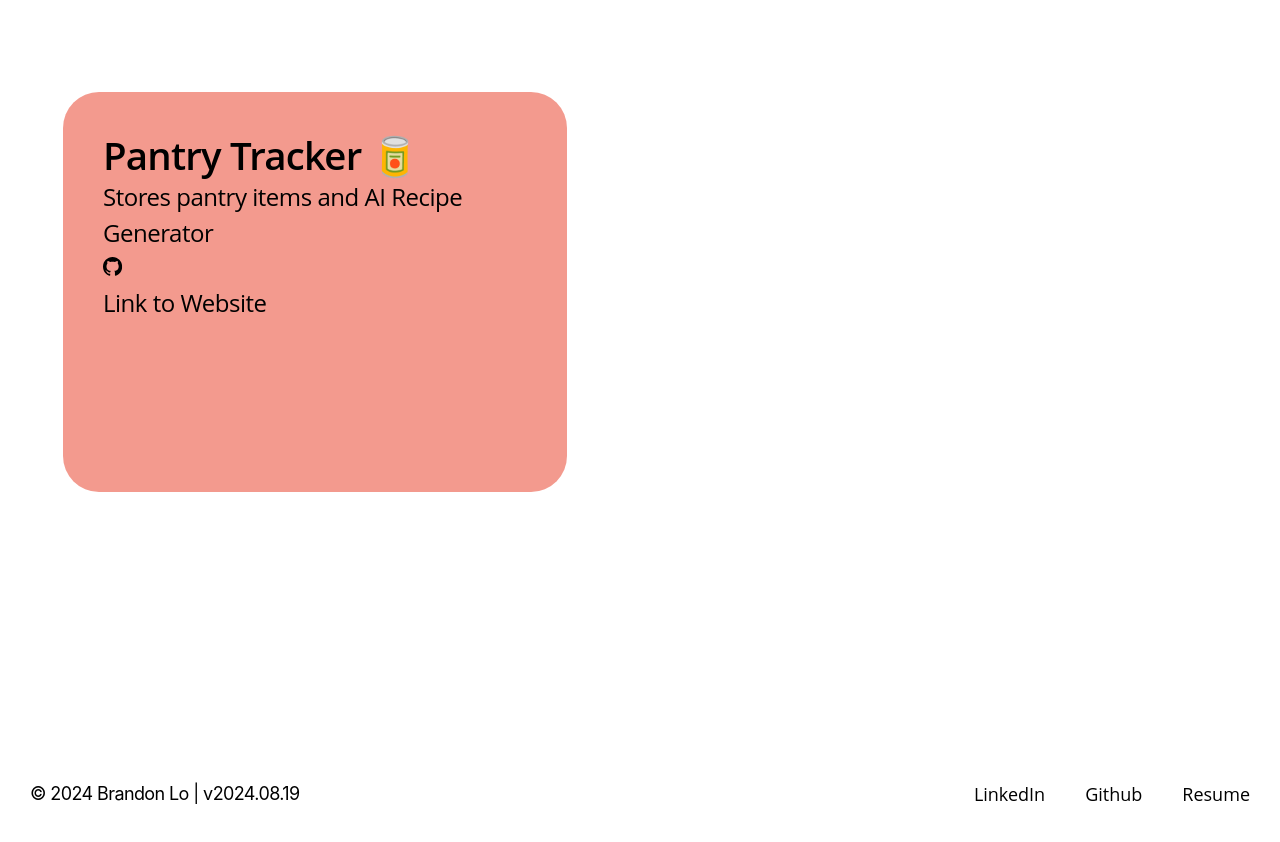
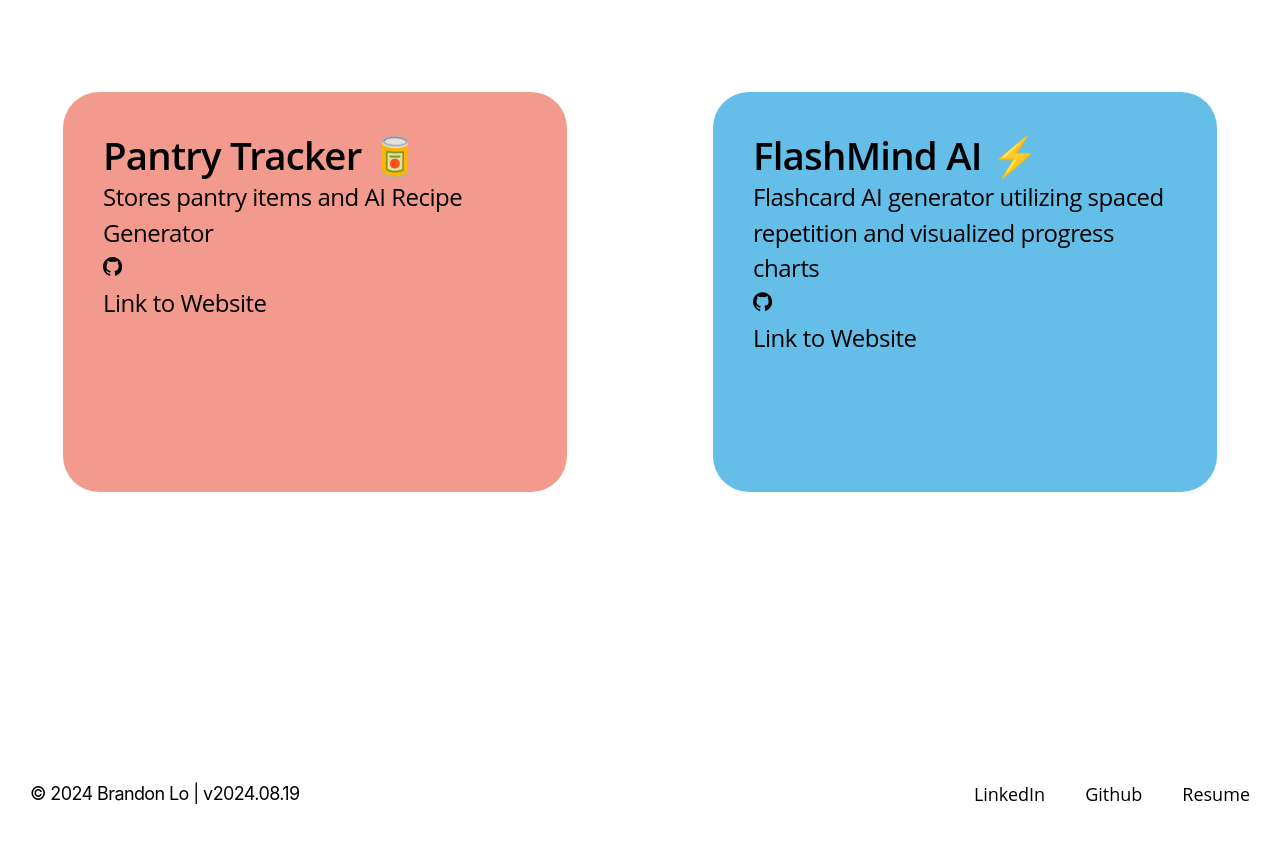
Before and after one commit to brandonkwlo/landing-page, a website: page index.html in a window 1280 px wide. Shown: the part 3724-4566 px from the top of the page. Drawn offline with Linux system fonts and the light colour scheme.

Commit message:
Added project

```diff
--- a/index.html
+++ b/index.html
@@ -257,6 +257,47 @@
               >
             </div>
           </div>
+          <div
+            style="
+              background-color: #64bee8;
+
+              transform: scale(0.8) translateZ(0);
+            "
+            class="min-h-[350px] lg:min-h-[500px] rounded-sm md:rounded p-[30px] lg:p-[50px] w-full md:w-[calc(50%-10px)]"
+          >
+            <div>
+              <h2 class="text-2xl font-bold mb-4">FlashMind AI ⚡️</h2>
+              <h3 class="text-2xl font-bold mb-4">
+                Flashcard AI generator utilizing spaced repetition and
+                visualized progress charts
+              </h3>
+              <div>
+                <a
+                  href="https://github.com/brandonkwlo/flashmind_ai"
+                  class="github-link"
+                >
+                  <svg
+                    class="github-icon"
+                    xmlns="http://www.w3.org/2000/svg"
+                    viewBox="0 0 24 24"
+                    ️
+                    width="24"
+                    height="24"
+                  >
+                    <path
+                      fill="currentColor"
+                      d="M12 .297c-6.63 0-12 5.373-12 12 0 5.303 3.438 9.8 8.205 11.385.6.113.82-.258.82-.577 0-.285-.01-1.04-.015-2.04-3.338.724-4.042-1.61-4.042-1.61C4.422 18.07 3.633 17.7 3.633 17.7c-1.087-.744.084-.729.084-.729 1.205.084 1.838 1.236 1.838 1.236 1.07 1.835 2.809 1.305 3.495.998.108-.776.417-1.305.76-1.605-2.665-.3-5.466-1.332-5.466-5.93 0-1.31.465-2.38 1.235-3.22-.135-.303-.54-1.523.105-3.176 0 0 1.005-.322 3.3 1.23.96-.267 1.98-.399 3-.405 1.02.006 2.04.138 3 .405 2.28-1.552 3.285-1.23 3.285-1.23.645 1.653.24 2.873.12 3.176.765.84 1.23 1.91 1.23 3.22 0 4.61-2.805 5.625-5.475 5.92.42.36.81 1.096.81 2.22 0 1.606-.015 2.896-.015 3.286 0 .315.21.69.825.57C20.565 22.092 24 17.592 24 12.297c0-6.627-5.373-12-12-12"
+                    />
+                  </svg>
+                </a>
+              </div>
+              <a
+                href="https://flashmindai-brandonkwlos-projects.vercel.app/"
+                class="text-sm bg-white bg-opacity-20 hover:bg-opacity-30 transition-colors duration-300 py-2 px-4 rounded-md self-start"
+                >Link to Website</a
+              >
+            </div>
+          </div>
         </div>
       </div>
     </div>
```
Also changed, not shown: public/index.html (+41 -0 lines).
